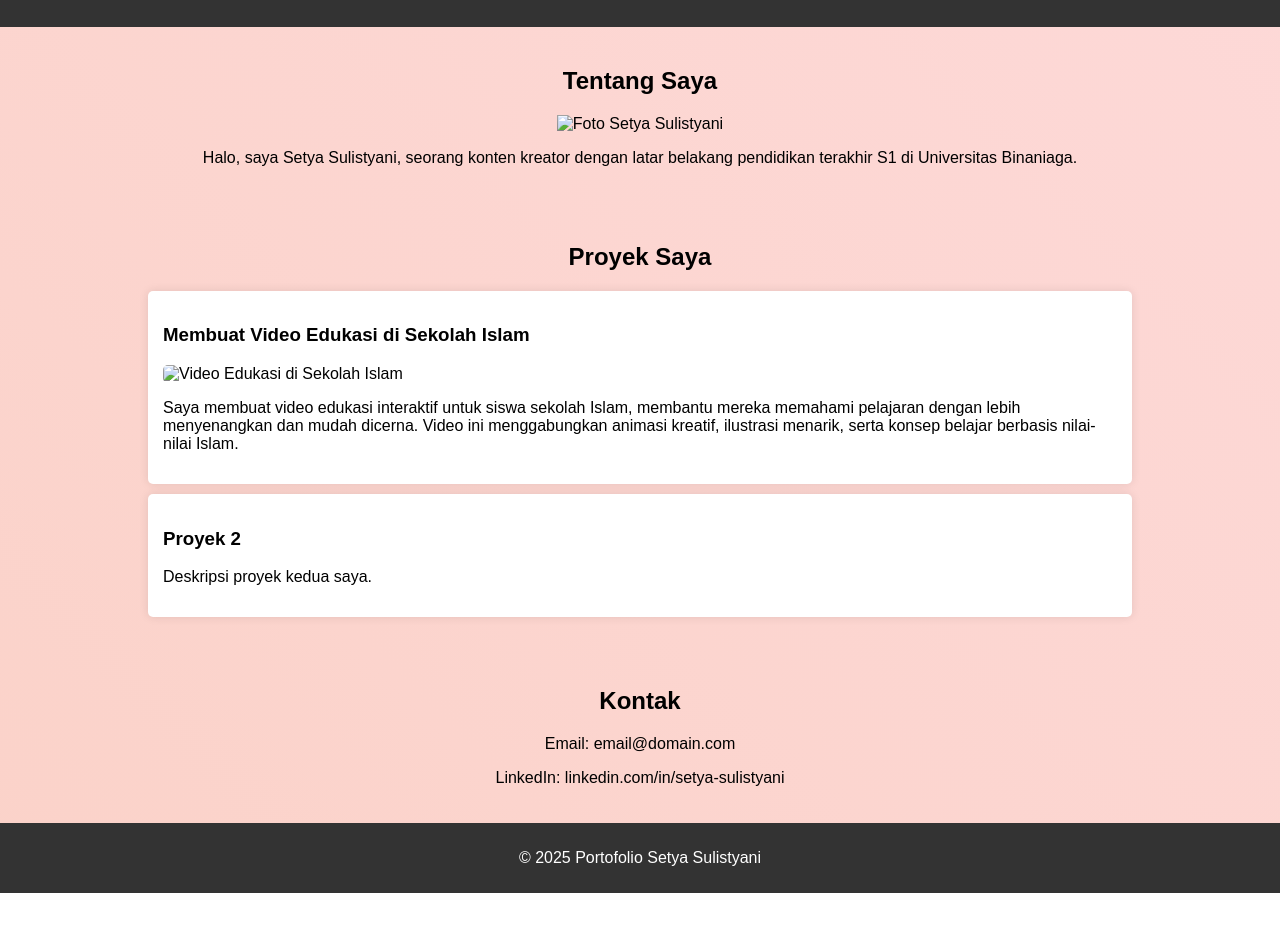
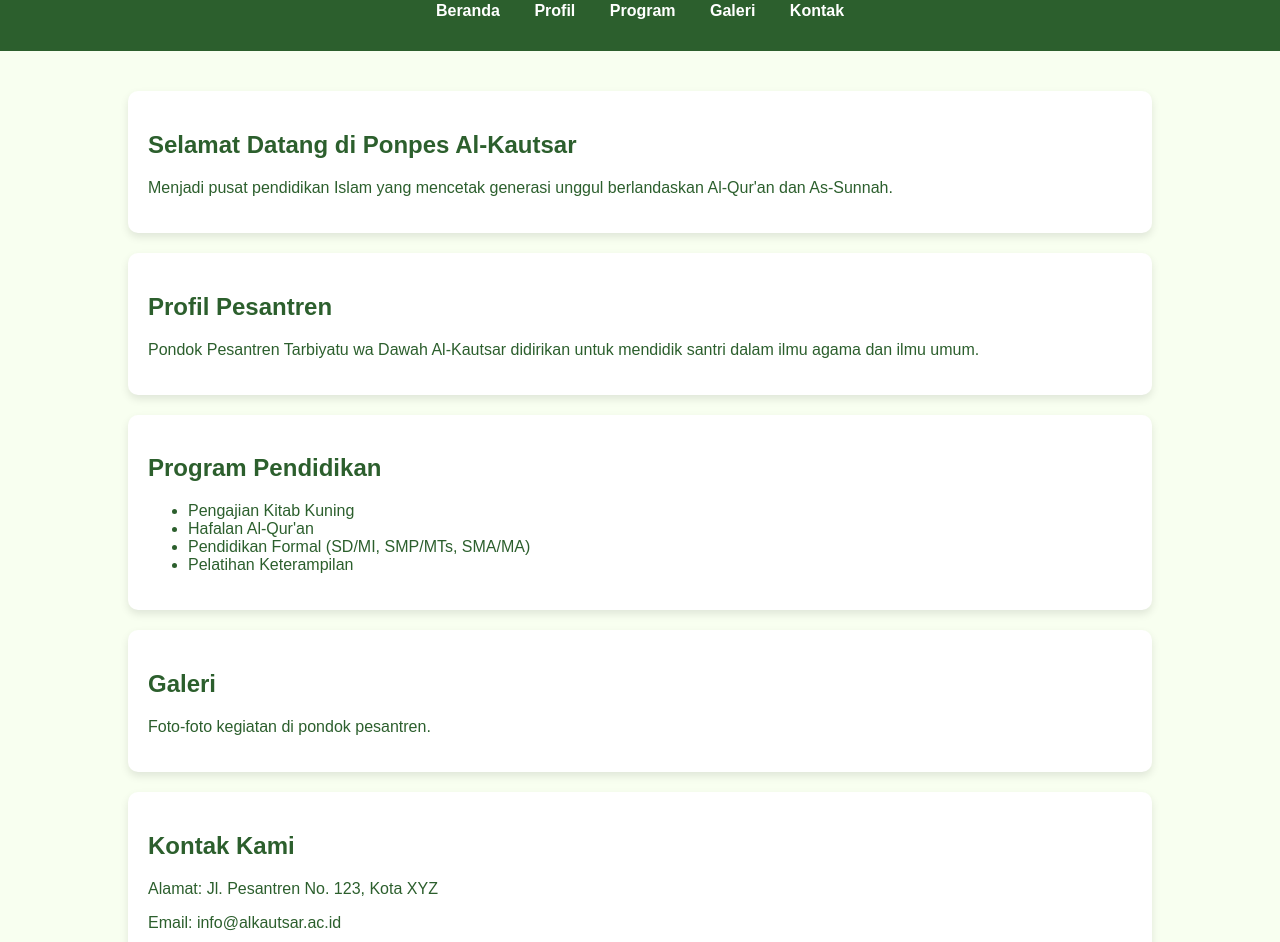
Before and after one commit to Rafsty/website2, a plain HTML site: page index.html in a window 1280 px wide. Shown: the part 93-1035 px from the top of the page. Before the commit the page ends 986 px from the top, so only its background shows below. Drawn offline with Linux system fonts and the light colour scheme.

Commit message:
Add files via upload

```diff
--- a/index.html
+++ b/index.html
@@ -3,87 +3,107 @@
 <head>
     <meta charset="UTF-8">
     <meta name="viewport" content="width=device-width, initial-scale=1.0">
-    <title>Portofolio Setya Sulistyani</title>
+    <title>Pondok Pesantren Tarbiyatu wa Dawah Al-Kautsar</title>
+    <link rel="stylesheet" href="styles.css">
     <style>
         body {
             font-family: Arial, sans-serif;
+            background-color: #f8fff0;
+            color: #2c5f2d;
             margin: 0;
             padding: 0;
-            background: linear-gradient(45deg, #ff9a9e, #fad0c4, #ffdde1);
-            background-size: 400% 400%;
-            animation: gradientBG 10s ease infinite;
+        }
+        header {
+            background-color: #2c5f2d;
+            color: white;
+            padding: 15px;
             text-align: center;
         }
-        @keyframes gradientBG {
-            0% { background-position: 0% 50%; }
-            50% { background-position: 100% 50%; }
-            100% { background-position: 0% 50%; }
+        nav ul {
+            list-style-type: none;
+            padding: 0;
+            text-align: center;
+        }
+        nav ul li {
+            display: inline;
+            margin: 0 15px;
+        }
+        nav ul li a {
+            color: white;
+            text-decoration: none;
+            font-weight: bold;
         }
         .container {
             width: 80%;
             margin: auto;
-            overflow: hidden;
-        }
-        header {
-            background: #333;
-            color: #fff;
-            padding: 20px 0;
-        }
-        section {
             padding: 20px;
         }
-        .project {
-            background: #fff;
-            padding: 15px;
-            margin: 10px 0;
-            border-radius: 5px;
-            box-shadow: 0 0 10px rgba(0,0,0,0.1);
-            text-align: left;
-        }
-        .project img {
-            width: 100%;
-            border-radius: 5px;
+        .box {
+            background-color: white;
+            padding: 20px;
+            margin: 20px 0;
+            border-radius: 10px;
+            box-shadow: 0px 4px 8px rgba(0,0,0,0.1);
         }
         footer {
-            background: #333;
-            color: #fff;
-            padding: 10px 0;
-            position: relative;
-            bottom: 0;
-            width: 100%;
+            background-color: #2c5f2d;
+            color: white;
+            text-align: center;
+            padding: 10px;
+            margin-top: 20px;
         }
     </style>
 </head>
 <body>
     <header>
-        <h1>Portofolio Setya Sulistyani</h1>
+        <h1>Pondok Pesantren Tarbiyatu wa Dawah Al-Kautsar</h1>
+        <nav>
+            <ul>
+                <li><a href="#beranda">Beranda</a></li>
+                <li><a href="#profil">Profil</a></li>
+                <li><a href="#program">Program</a></li>
+                <li><a href="#galeri">Galeri</a></li>
+                <li><a href="#kontak">Kontak</a></li>
+            </ul>
+        </nav>
     </header>
+
     <div class="container">
-        <section id="about">
-            <h2>Tentang Saya</h2>
-            <img src="profile.jpg" alt="Foto Setya Sulistyani" width="200">
-            <p>Halo, saya Setya Sulistyani, seorang konten kreator dengan latar belakang pendidikan terakhir S1 di Universitas Binaniaga.</p>
+        <section id="beranda" class="box">
+            <h2>Selamat Datang di Ponpes Al-Kautsar</h2>
+            <p>Menjadi pusat pendidikan Islam yang mencetak generasi unggul berlandaskan Al-Qur'an dan As-Sunnah.</p>
         </section>
-        <section id="projects">
-            <h2>Proyek Saya</h2>
-            <div class="project">
-                <h3>Membuat Video Edukasi di Sekolah Islam</h3>
-                <img src="video-edukasi.jpg" alt="Video Edukasi di Sekolah Islam">
-                <p>Saya membuat video edukasi interaktif untuk siswa sekolah Islam, membantu mereka memahami pelajaran dengan lebih menyenangkan dan mudah dicerna. Video ini menggabungkan animasi kreatif, ilustrasi menarik, serta konsep belajar berbasis nilai-nilai Islam.</p>
-            </div>
-            <div class="project">
-                <h3>Proyek 2</h3>
-                <p>Deskripsi proyek kedua saya.</p>
-            </div>
+
+        <section id="profil" class="box">
+            <h2>Profil Pesantren</h2>
+            <p>Pondok Pesantren Tarbiyatu wa Dawah Al-Kautsar didirikan untuk mendidik santri dalam ilmu agama dan ilmu umum.</p>
         </section>
-        <section id="contact">
-            <h2>Kontak</h2>
-            <p>Email: email@domain.com</p>
-            <p>LinkedIn: linkedin.com/in/setya-sulistyani</p>
+
+        <section id="program" class="box">
+            <h2>Program Pendidikan</h2>
+            <ul>
+                <li>Pengajian Kitab Kuning</li>
+                <li>Hafalan Al-Qur'an</li>
+                <li>Pendidikan Formal (SD/MI, SMP/MTs, SMA/MA)</li>
+                <li>Pelatihan Keterampilan</li>
+            </ul>
+        </section>
+
+        <section id="galeri" class="box">
+            <h2>Galeri</h2>
+            <p>Foto-foto kegiatan di pondok pesantren.</p>
+        </section>
+
+        <section id="kontak" class="box">
+            <h2>Kontak Kami</h2>
+            <p>Alamat: Jl. Pesantren No. 123, Kota XYZ</p>
+            <p>Email: info@alkautsar.ac.id</p>
+            <p>Telepon: 0812-3456-7890</p>
         </section>
     </div>
+
     <footer>
-        <p>&copy; 2025 Portofolio Setya Sulistyani</p>
+        <p>&copy; 2025 Pondok Pesantren Tarbiyatu wa Dawah Al-Kautsar. Hak Cipta Dilindungi.</p>
     </footer>
 </body>
 </html>
```
